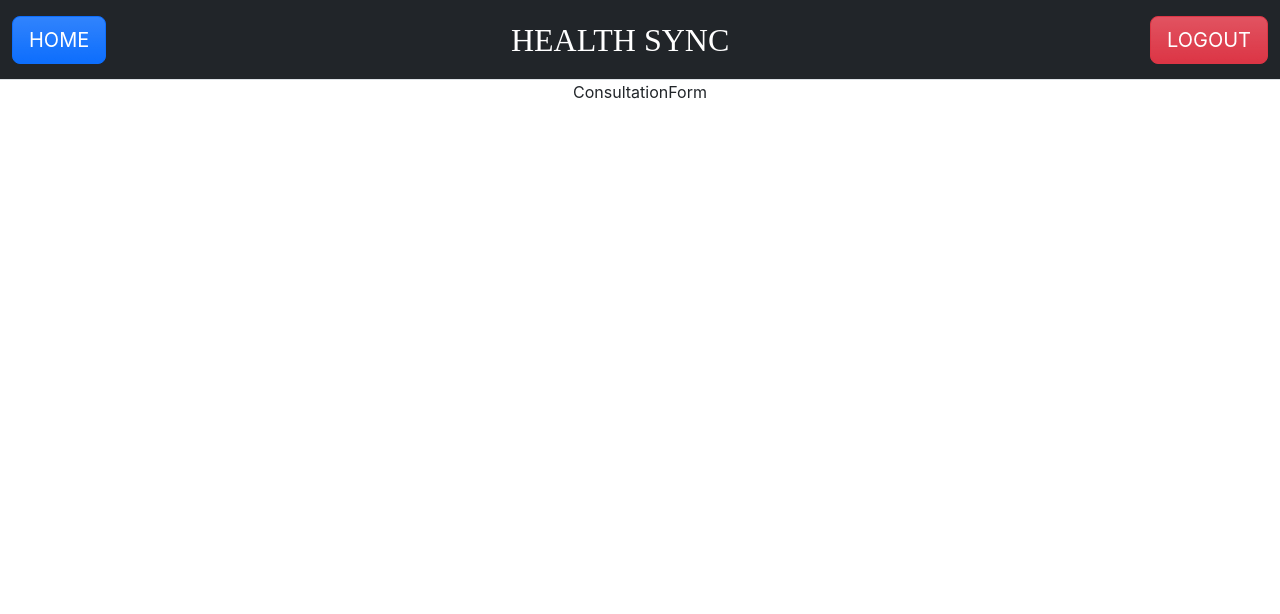
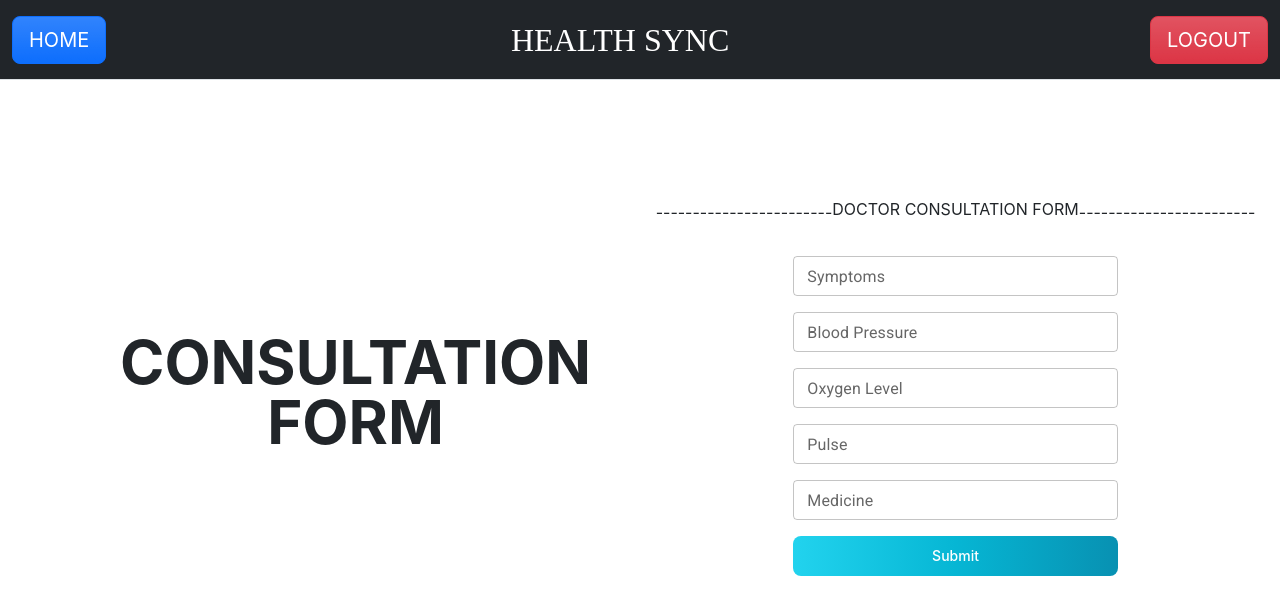
Before and after one commit to PranjalGawande/HealthCare-Application-Development, a React (Create React App) app: page /consultationForm in a window 1280 px wide. Shown: the top 614 px of the page. Built offline with nearby package versions, Linux system fonts and the light colour scheme.

Commit message:
till m2 updated all

```diff
--- a/src/App.js
+++ b/src/App.js
@@ -11,8 +11,8 @@ import AddStaffForm from './Components/AddStaffForm';
 import ViewDoctors from './Components/ViewDoctors';
 import HospitalFormLayout from './Components/HospitalFormLayout';
 import VerificationForm from './Components/VerificationForm';
-import { DoctorAppointment } from './Components/DoctorAppointment';
-import { ConsultationForm } from './Components/ConsultationForm';
+import DoctorAppointment from './Components/DoctorAppointment';
+import ConsultationForm from './Components/ConsultationForm';
 import { PatientHistory } from './Components/PatientHistory';
 
 function App() {
@@ -33,6 +33,7 @@ function App() {
             <Route path="/abhaVerification" element={<VerificationForm />} />
             <Route path="/doctorAppointment" element={<DoctorAppointment />} />
             <Route path="/consultationForm" element={<ConsultationForm />} />
+
             <Route path="/patientHistory" element={<PatientHistory />} />
         </Routes>
     </Router>
--- /dev/null
+++ b/src/Components/CNForm.js
@@ -0,0 +1,100 @@
+import React, { useState } from 'react';
+import TextField from '@mui/material/TextField';
+
+const CNForm = ({ patientId, doctorId }) => {
+  const [formData, setFormData] = useState({
+    symptoms: '', // Default symptoms
+    bloodPressure: '', // Default blood pressure
+    oxygenLevel: '', // Default oxygen level
+    pulse: '', // Default pulse
+    medicine: [], // Default medicine
+  });
+
+  const handleChange = (e) => {
+    setFormData({
+      ...formData,
+      [e.target.id]: e.target.value,
+    });
+  };
+
+  const handleSubmit = async () => {
+    try {
+      const response = await fetch(`localhost:9191/staff/${patientId}/${doctorId}`, {
+        method: 'POST',
+        headers: {
+          'Content-Type': 'application/json',
+        },
+        body: JSON.stringify(formData),
+      });
+
+      if (!response.ok) {
+        throw new Error('Failed to submit consultation form');
+      }
+
+      // Handle success
+      console.log('Consultation form submitted successfully');
+    } catch (error) {
+      console.error('Error submitting consultation form:', error.message);
+    }
+  };
+
+  return (
+    <div style={{ display: 'flex', flexDirection: 'column', alignItems: 'center' }}>
+      <div className='flex'>
+        <div>------------------------</div>
+        <h2>DOCTOR CONSULTATION FORM</h2>
+        <div>------------------------</div>
+      </div>
+      <form style={{ width: '50%', marginTop: '2rem' }} onSubmit={handleSubmit}>
+        <TextField
+          id="symptoms"
+          label="Symptoms"
+          variant="outlined"
+          size="small"
+          style={{ marginBottom: '1rem', width: '100%' }}
+          value={formData.symptoms}
+          onChange={handleChange}
+        />
+        <TextField
+          id="bloodPressure"
+          label="Blood Pressure"
+          variant="outlined"
+          size="small"
+          style={{ marginBottom: '1rem', width: '100%' }}
+          value={formData.bloodPressure}
+          onChange={handleChange}
+        />
+        <TextField
+          id="oxygenLevel"
+          label="Oxygen Level"
+          variant="outlined"
+          size="small"
+          style={{ marginBottom: '1rem', width: '100%' }}
+          value={formData.oxygenLevel}
+          onChange={handleChange}
+        />
+        <TextField
+          id="pulse"
+          label="Pulse"
+          variant="outlined"
+          size="small"
+          style={{ marginBottom: '1rem', width: '100%' }}
+          value={formData.pulse}
+          onChange={handleChange}
+        />
+        <TextField
+          id="medicine"
+          label="Medicine"
+          variant="outlined"
+          size="small"
+          style={{ marginBottom: '1rem', width: '100%' }}
+          value={formData.medicine}
+          onChange={handleChange}
+        />
+        <button type="submit" className="w-full text-white bg-gradient-to-r from-cyan-400 via-cyan-500 to-cyan-600 hover:bg-gradient-to-br focus:ring-4 focus:outline-none focus:ring-cyan-300 dark:focus:ring-cyan-800 font-medium rounded-lg text-sm px-5 py-2.5 text-center me-2 mb-2">Submit</button>
+      </form>
+    </div>
+  );
+};
+
+export default CNForm;
--- a/src/Components/ConsultationForm.js
+++ b/src/Components/ConsultationForm.js
@@ -1,7 +1,17 @@
 import React from 'react'
+import CNForm from './CNForm';
 
-export const ConsultationForm = () => {
+const ConsultationForm = () => {
   return (
-    <div>ConsultationForm</div>
+    <div className='flex justify-center items-center'>
+      <div className='flex justify-center items-center mt-10 ml-20 pl-10 pr-10 pt-20' >
+         <h1 className='font-bold text-6xl'>CONSULTATION<br></br>FORM</h1>
+      </div>
+      <div className='flex justify-center items-center mt-20 pt-10' >
+        <CNForm/>
+      </div>
+    </div>
   )
 }
+
+export default ConsultationForm;
--- /dev/null
+++ b/src/Components/DAForm.js
@@ -0,0 +1,82 @@
+import React, { useState } from 'react';
+import TextField from '@mui/material/TextField';
+
+const DAForm = ({ patientId, doctorId }) => {
+  const [formData, setFormData] = useState({
+    date: 'dd-mm-yy', // Default date
+    time: '00:00', // Default time
+    reasonForVisit: '', // Default reason for visit
+  });
+
+  const handleChange = (e) => {
+    setFormData({
+      ...formData,
+      [e.target.id]: e.target.value,
+    });
+  };
+
+  const handleSubmit = async () => {
+    try {
+      const response = await fetch(`localhost:9191/staff/${patientId}/${doctorId}`, {
+        method: 'POST',
+        headers: {
+          'Content-Type': 'application/json',
+        },
+        body: JSON.stringify(formData),
+      });
+
+      if (!response.ok) {
+        throw new Error('Failed to create appointment');
+      }
+
+      // Handle success
+      console.log('Appointment created successfully');
+    } catch (error) {
+      console.error('Error creating appointment:', error.message);
+    }
+  };
+
+  return (
+    <div style={{ display: 'flex', flexDirection: 'column', alignItems: 'center' }}>
+      <div className='flex'>
+        <div>------------------------</div>
+        <h2>ENTER DETAILS</h2>
+        <div>------------------------</div>
+      </div>
+      <form style={{ width: '50%', marginTop: '2rem' }} onSubmit={handleSubmit}>
+        <TextField
+          id="date"
+          label="Date"
+          type="date"
+          variant="outlined"
+          size="small"
+          style={{ marginBottom: '2rem', width: '100%' }}
+          value={formData.date}
+          onChange={handleChange}
+        />
+        <TextField
+          id="time"
+          label="Time"
+          type="time"
+          variant="outlined"
+          size="small"
+          style={{ marginBottom: '2rem', width: '100%' }}
+          value={formData.time}
+          onChange={handleChange}
+        />
+        <TextField
+          id="reasonForVisit"
+          label="Reason for Visit"
+          variant="outlined"
+          size="small"
+          style={{ marginBottom: '2rem', width: '100%' }}
+          value={formData.reasonForVisit}
+          onChange={handleChange}
+        />
+        <button type="submit" className="w-full text-white bg-gradient-to-r from-cyan-400 via-cyan-500 to-cyan-600 hover:bg-gradient-to-br focus:ring-4 focus:outline-none focus:ring-cyan-300 dark:focus:ring-cyan-800 font-medium rounded-lg text-sm px-5 py-2.5 text-center me-2 mb-2">Verify</button>
+      </form>
+    </div>
+  );
+};
+
+export default DAForm;
--- a/src/Components/DoctorAppointment.js
+++ b/src/Components/DoctorAppointment.js
@@ -1,7 +1,17 @@
 import React from 'react'
+import DAForm from './DAForm';
 
-export const DoctorAppointment = () => {
+const DoctorAppointment = () => {
   return (
-    <div>DoctorAppointment</div>
+    <div className='flex justify-center items-center'>
+      <div className='flex justify-center items-center mt-10 ml-20 pl-10 pr-10 pt-20' >
+         <h1 className='font-bold text-6xl'>APPOINT<br></br>DOCTOR</h1>
+      </div>
+      <div className='flex justify-center items-center mt-20 pt-10' >
+        <DAForm/>
+      </div>
+    </div>
   )
 }
+
+export default DoctorAppointment;
--- a/src/Components/Form.js
+++ b/src/Components/Form.js
@@ -10,7 +10,7 @@ const AddressForm = () => {
       <h2 > ENTER DETAILS </h2>
       <div>------------------------</div>
       </div>
-      <form style={{ width: '50%', marginTop: '2rem' }}>
+      <form style={{ width: '40%', marginTop: '2rem' }}>
         <div style={{ display: 'flex', justifyContent: 'space-between' }}>
           <TextField
             id="first-name"
@@ -55,6 +55,13 @@ const AddressForm = () => {
           size="small"
           style={{ marginBottom: '2rem', width: '100%' }}
         />
+        <TextField
+          id="abhaid"
+          label="Abha Id"
+          variant="outlined"
+          size="small"
+          style={{ marginBottom: '2rem', width: '100%' }}
+        />
         {/* <Button variant="contained" color="primary" style={{ marginTop: '1rem', width: '100%' }}>
           Submit
         </Button> */}
```
